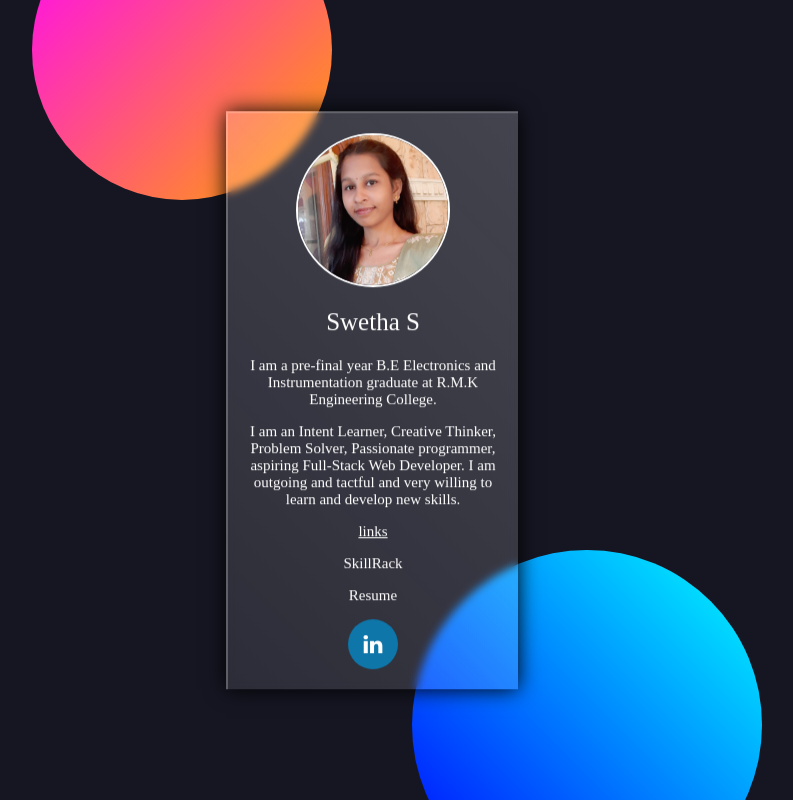
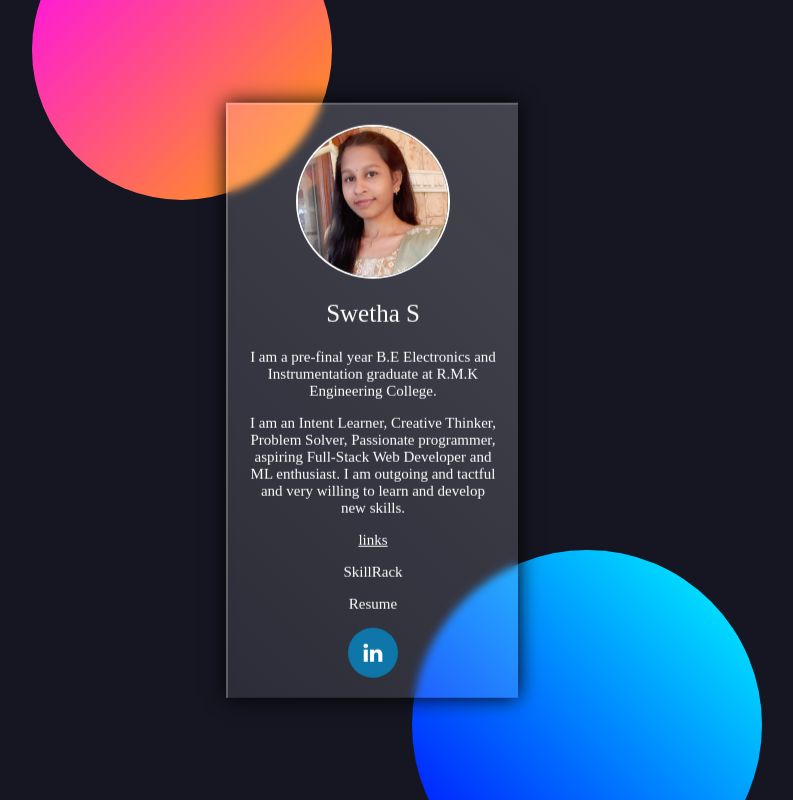
Before and after one commit to Swetha5021/SwethaGlassmorphismProfileCard, a plain HTML site: page index.html in a window 1280 px wide. Shown: the whole page, without its empty margins (268-1061 px from the left). Drawn offline with Linux system fonts and the light colour scheme.

Commit message:
Update index.html

```diff
--- a/index.html
+++ b/index.html
@@ -13,7 +13,7 @@
     <h2>Swetha S</h2>
     <p>
         I am a pre-final year B.E Electronics and Instrumentation graduate at R.M.K Engineering College. </p>
-        <p> I am an Intent Learner, Creative Thinker, Problem Solver, Passionate programmer, aspiring Full-Stack Web Developer. I am outgoing and tactful and very willing to learn and develop new skills.</p>
+        <p> I am an Intent Learner, Creative Thinker, Problem Solver, Passionate programmer, aspiring Full-Stack Web Developer and ML enthusiast. I am outgoing and tactful and very willing to learn and develop new skills.</p>
         <p id="pp">links</p>
         <p><a href="https://www.skillrack.com/faces/resume.xhtml?id=355287&key=84ec574db4a23b4bdb04ed6c60f5183f241b3d65" class="sk">SkillRack</a></p>
         <p><a href="https://resume.io/r/vsMJTzpUH" class ="sk">Resume</a></p>
```
